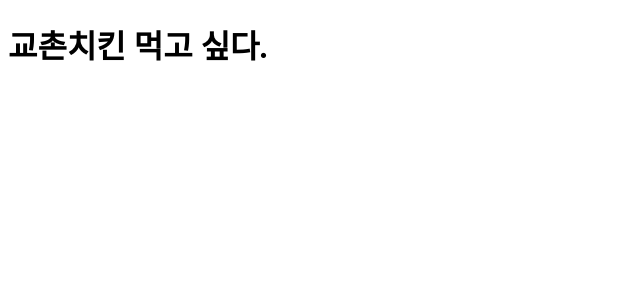
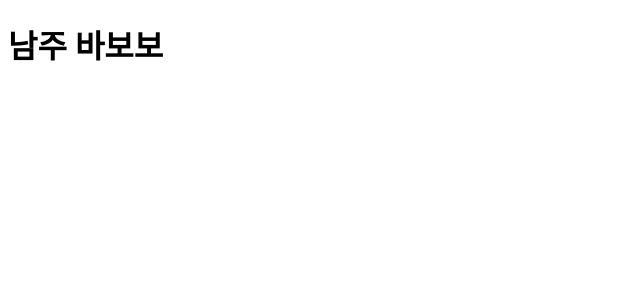
Before and after one commit to deerking0923/prj-sketch-frontend, a Next.js app: page / in a window 1280 px wide. Shown: the top 300 px of the page, without its empty margins (0-640 px from the left). Built offline with nearby package versions, Linux system fonts and the light colour scheme.

Commit message:
남주 바보보보

```diff
--- a/src/app/page.tsx
+++ b/src/app/page.tsx
@@ -3,7 +3,7 @@
 export default function Home(): JSX.Element {
   return (
     <div>
-      <h1>교촌치킨 먹고 싶다.</h1>
+      <h1>남주 바보보</h1>
     </div>
   );
 }
```
